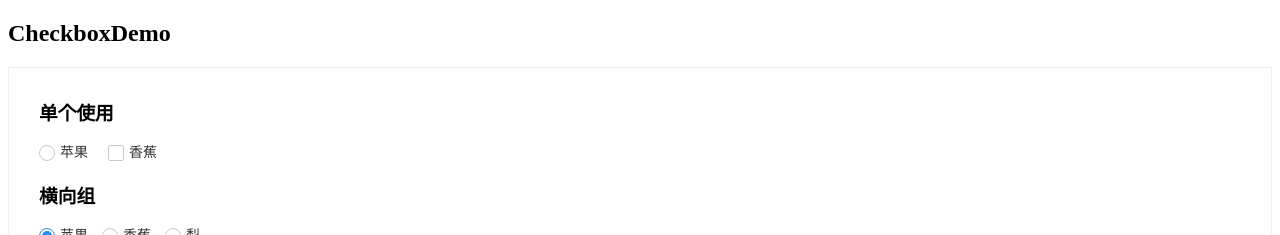
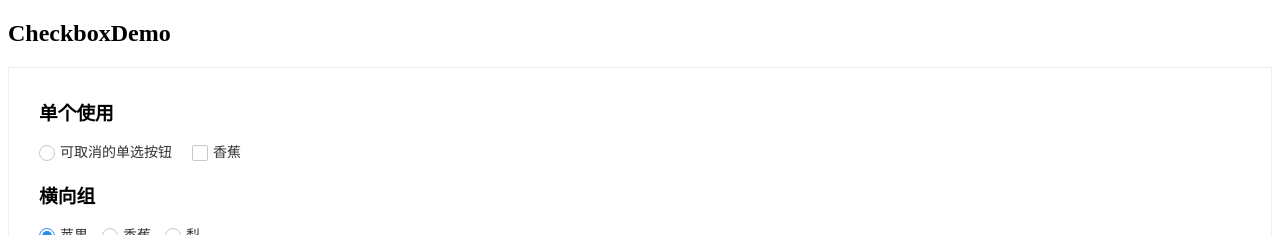
Before and after one commit to yuezhi86/domeui-vue3, a Vue app: page / in a window 1280 px wide. Shown: the top 235 px of the page. Built offline with nearby package versions, Linux system fonts and the light colour scheme.

Commit message:
Upd: save

```diff
--- a/src/examples/Checkbox.vue
+++ b/src/examples/Checkbox.vue
@@ -5,8 +5,7 @@
       <DeCheckbox
         v-model="b"
         html-type="radio"
-        label="苹果"
-        value="apple"
+        label="可取消的单选按钮"
         radio-optional
         name="b"
         :disabled="disabled"
@@ -19,7 +18,8 @@
         html-type="checkbox"
         label="香蕉"
         name="c"
-        value="banana"
+        :true-value="1"
+        :false-value="0"
         :disabled="disabled"
         @onBeforeChange="onBeforeChange"
         @onChange="onChange"
@@ -33,9 +33,9 @@
         html-type="radio"
         :disabled="disabled"
       >
-        <DeCheckbox value="apple">苹果</DeCheckbox>
-        <DeCheckbox value="banana">香蕉</DeCheckbox>
-        <DeCheckbox value="pear">梨</DeCheckbox>
+        <DeCheckbox true-value="apple">苹果</DeCheckbox>
+        <DeCheckbox true-value="banana">香蕉</DeCheckbox>
+        <DeCheckbox true-value="pear">梨</DeCheckbox>
       </DeCheckboxGroup>
     </div>
     <div class="item-group">
@@ -48,9 +48,9 @@
         vertical
         radio-optional
       >
-        <DeCheckbox value="apple">苹果</DeCheckbox>
-        <DeCheckbox value="banana">香蕉</DeCheckbox>
-        <DeCheckbox value="pear">梨</DeCheckbox>
+        <DeCheckbox true-value="apple">苹果</DeCheckbox>
+        <DeCheckbox true-value="banana">香蕉</DeCheckbox>
+        <DeCheckbox true-value="pear">梨</DeCheckbox>
       </DeCheckboxGroup>
     </div>
     <DeButton @click="onTrigger">{{ disabled ? '启用' : '禁用' }}</DeButton>
--- a/src/packages/checkbox/index.less
+++ b/src/packages/checkbox/index.less
@@ -7,6 +7,7 @@
   font-size: @checkbox-font-size;
   line-height: @checkbox-line-height;
   vertical-align: middle;
+  white-space: nowrap;
   cursor: pointer;
   user-select: none;
 
--- a/src/packages/checkbox/index.vue
+++ b/src/packages/checkbox/index.vue
@@ -31,15 +31,19 @@ export default defineComponent({
       type: [String, Number, Boolean],
       default: '',
     },
-    label: {
+    trueValue: {
+      type: [String, Number, Boolean],
+      default: true,
+    },
+    falseValue: {
+      type: [String, Number, Boolean],
+      default: false,
+    },
+    name: {
       type: String,
       default: '',
     },
-    value: {
-      type: [String, Number, Boolean],
-      required: true,
-    },
-    name: {
+    label: {
       type: String,
       default: '',
     },
@@ -47,10 +51,6 @@ export default defineComponent({
       type: String,
       default: DEFAULT_HTML_TYPE,
       validator: (v: string) => ['checkbox', 'radio'].includes(v),
-    },
-    falseValue: {
-      type: [String, Number, Boolean],
-      default: undefined,
     },
     radioOptional: Boolean,
     indeterminate: Boolean,
@@ -126,8 +126,8 @@ export default defineComponent({
       isChecked.value = !isChecked.value;
       emit('onBeforeChange', value.value);
       value.value = isChecked.value
-        ? props.value
-        : props.falseValue || getDefVal(props.value);
+        ? props.trueValue
+        : getDefFalseVal(props.trueValue, props.falseValue);
       emit('onChange', {
         checked: isChecked.value,
         value: value.value,
@@ -146,7 +146,9 @@ export default defineComponent({
       if (isChecked.value) {
         pUpdate([...new Set([..._pModelValue, value.value])]);
       } else {
-        const index = _pModelValue.findIndex((item) => item === props.value);
+        const index = _pModelValue.findIndex(
+          (item) => item === props.trueValue
+        );
         if (index === -1) return;
         _pModelValue.splice(index, 1);
         pUpdate([..._pModelValue]);
@@ -156,15 +158,15 @@ export default defineComponent({
     watchEffect(() => {
       if (inGroup) {
         if (isRadio.value) {
-          isChecked.value = pModelValue.value === props.value;
+          isChecked.value = pModelValue.value === props.trueValue;
           return;
         }
 
         if (Array.isArray(pModelValue.value)) {
-          isChecked.value = pModelValue.value.includes(props.value);
+          isChecked.value = pModelValue.value.includes(props.trueValue);
         }
       } else {
-        isChecked.value = props.modelValue === props.value;
+        isChecked.value = props.modelValue === props.trueValue;
       }
     });
 
@@ -192,11 +194,12 @@ export default defineComponent({
   },
 });
 
-function getDefVal(value: CheckboxValue) {
-  switch (typeof value) {
+function getDefFalseVal(trueValue: CheckboxValue, falseValue: CheckboxValue) {
+  switch (typeof trueValue) {
     case 'number':
+      return typeof falseValue === 'number' ? falseValue : '';
     case 'string':
-      return '';
+      return falseValue || '';
     case 'boolean':
       return false;
   }
--- a/src/packages/styles/variables.less
+++ b/src/packages/styles/variables.less
@@ -21,3 +21,4 @@
 @import './variables/button';
 @import './variables/input';
 @import './variables/checkbox';
+@import './variables/switch';
--- /dev/null
+++ b/src/packages/switch/index.less
@@ -0,0 +1,2 @@
+@import '../styles/variables';
+@import '../styles/mixins';
--- /dev/null
+++ b/src/packages/switch/index.vue
@@ -0,0 +1,35 @@
+<template>
+  <div :class="classList">
+    <input type="hidden" :name="name" />
+  </div>
+</template>
+
+<script lang="ts">
+import './index.less';
+import {defineComponent, computed} from 'vue';
+
+const name = 'de-switch';
+export default defineComponent({
+  name,
+  props: {
+    modelValue: {
+      type: [String, Number, Boolean],
+      default: '',
+    },
+    name: {
+      type: String,
+      default: '',
+    },
+  },
+  emits: ['update:modelValue', 'onChange'],
+  setup() {
+    const classList = computed(() => [name]);
+
+    return {
+      classList,
+    };
+  },
+});
+</script>
+
+<style scoped></style>
```
Also changed, not shown: src/packages/styles/variables/switch.less (added), 1 other file (tests, documents, lock files or other folders).
